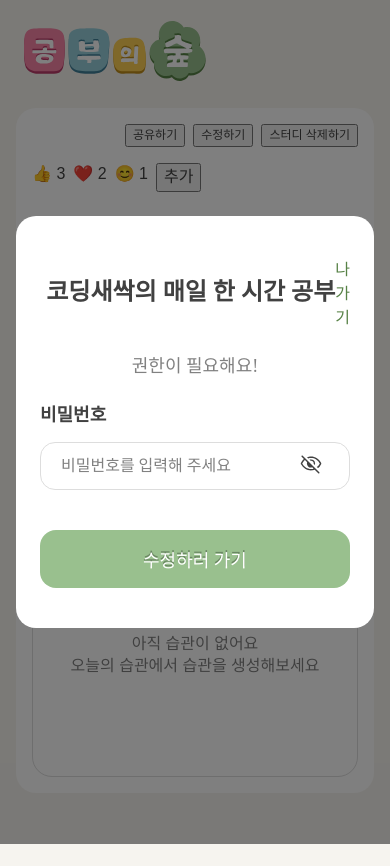
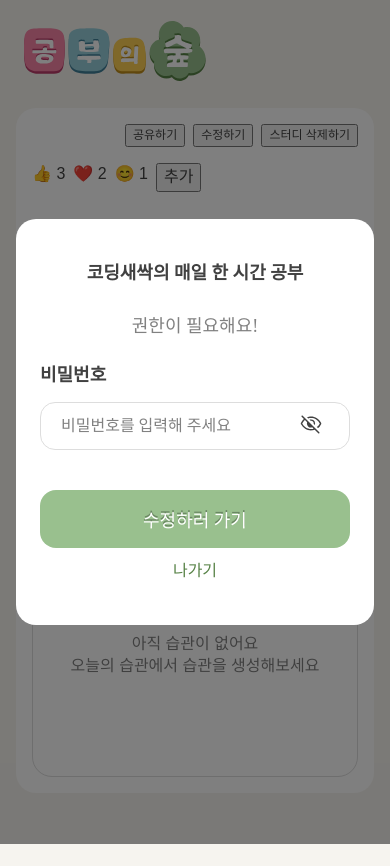
Before and after one commit to 15-sprint-fullstack/15-StudyForest-Boradori-FE, a React (Vite) app: page /studies/1 in a window 390 px wide. Both pictures are taken after a click on the button "수정하기". Shown: the top 866 px of the page. Built offline with nearby package versions, Linux system fonts and the light colour scheme; a web font is replaced by a local one.

Commit message:
feat: 비밀번호 공란 및 불일치 시 알림 표시

```diff
--- a/src/components/StudyDetailPage/StudyPasswordModal.jsx
+++ b/src/components/StudyDetailPage/StudyPasswordModal.jsx
@@ -4,30 +4,40 @@ import visibilityOff from '../../assets/btn_visibility_off_24px.svg';
 import visibilityOn from '../../assets/btn_visibility_on_24px.svg';
 import styles from '../../pages/StudyDetailPage/StudyPasswordModal.module.css'; // CSS가 실제 저장된 폴더에서 가져와요.
 import { Modal } from '../public/Modal.jsx';
-import { NormalButton } from '#publicComponents';
-
+import { NormalButton, AlertBox } from '#publicComponents';
 
 export function StudyPasswordModal({ isOpen, study, actionType, onClose }) {
   const [password, setPassword] = useState('');
   const [isPasswordVisible, setIsPasswordVisible] = useState(false);
+  const [alertMessage, setAlertMessage] = useState('');
 
   const navigate = useNavigate();
   const { studyId } = useParams();
   //비밀번호 인증성공 후 페이지 이동 임시테스트.
   function handleTestMove() {
     if (password.trim() === '') {
-      alert('비밀번호를 입력해 주세요');
+      setAlertMessage('🚨 비밀번호를 입력해 주세요');
       return;
     }
-    // 차후 비밀번호 검증함수 완성시 해당 비동기함수 활성화
+
+    const testPassword = '1234'; //비밀번호 test 추후 삭제예정
+    if (password !== testPassword) {
+      setAlertMessage('🚨 비밀번호가 일치하지 않습니다. 다시 입력해주세요.');
+      return;
+    }
+
+// API 연결 시 사용할 검증 코드임니다.
 // async function handlePasswordSubmit() {
-    //   const isValid = await verifyStudyPassword(studyId, password)
+//   const isValid = await verifyStudyPassword(studyId, password); // 서버에 비밀번호 검증을 요청
 
-    //   if(!isValid) {
-    //     alert('비밀번호가 일치하지 않습니다.');
-    //     return
+//   if (!isValid) {
+//     setAlertMessage('🚨 비밀번호가 일치하지 않습니다. 다시 입력해주세요.'); // 공용 AlertBox에 오류 문구를 표시
+//     return;
 //   }
+
+//   // 검증에 성공하면 여기에서 기존 페이지 이동 코드를 실행
 // }
+
     if (actionType === 'habit') {
       onClose();
       navigate(`/studies/${studyId}/habits`); //임시습관화면으로 이동. 추후 변경
@@ -55,33 +65,36 @@ export function StudyPasswordModal({ isOpen, study, actionType, onClose }) {
   return (
     <Modal isOpen={isOpen}>
       <div className={styles.modalContent}>
-
         <div className={styles.heading}>
           {' '}
-
           <h2 className={styles.title}>
             {' '}
-
             {study.nickname}의 {study.name}
           </h2>
-          <button type="button" className={styles.closeButton} onClick={onClose}>
+          <button
+            type="button"
+            className={styles.closeButton}
+            onClick={onClose}
+          >
             {' '}
-
             나가기
           </button>
         </div>
         <p className={styles.description}>권한이 필요해요!</p>{' '}
-
         <div className={styles.passwordField}>
-          <label className={styles.passwordLabel} htmlFor="study-password">비밀번호</label>
+          <label className={styles.passwordLabel} htmlFor="study-password">
+            비밀번호
+          </label>
           <div className={styles.inputRow}>
-
             <input
               id="study-password"
               className={styles.passwordInput}
               type={isPasswordVisible ? 'text' : 'password'}
               value={password}
-              onChange={(event) => setPassword(event.target.value)}
+              onChange={(event) => {
+                setPassword(event.target.value);
+                setAlertMessage('');
+              }}
               onKeyDown={(event) => {
                 if (event.key === 'Enter') {
                   event.preventDefault();
@@ -97,21 +110,37 @@ export function StudyPasswordModal({ isOpen, study, actionType, onClose }) {
             >
               <img
                 src={isPasswordVisible ? visibilityOn : visibilityOff}
-               alt={isPasswordVisible? '비밀번호 숨기기' : '비밀번호 보이기'}
+                alt={isPasswordVisible ? '비밀번호 숨기기' : '비밀번호 보이기'}
                 width={24}
                 height={24}
               />
-
             </button>
           </div>
         </div>
         {/* {handleTestMove}임시테스트  추후함수 변경필 */}
-        <div className={styles.submitArea}> {/* 입력창 아래 간격과 버튼 너비를 정해요. */}
-          <NormalButton isClick={handleTestMove}> {/* 기존 실행 함수를 공용 버튼에 연결해요. */}
+        <div className={styles.submitArea}>
+          {' '}
+          {/* 입력창 아래 간격과 버튼 너비를 정해요. */}
+          <NormalButton isClick={handleTestMove}>
+            {' '}
+            {/* 기존 실행 함수를 공용 버튼에 연결해요. */}
             {buttonText[actionType]} {/* 모달 목적에 맞는 문구를 표시해요. */}
           </NormalButton>
         </div>
+        {/* 모바일에서는 확인 버튼 아래에 나가기 표시 */}
+        <button
+          type="button"
+          className={styles.mobileCloseButton}
+          onClick={onClose}
+        >
+          나가기
+        </button>
       </div>
+      {alertMessage && (
+        <div className={styles.toastPosition}>
+          <AlertBox alertText={alertMessage} />
+        </div>
+      )}
     </Modal>
   );
 }
--- a/src/pages/StudyDetailPage/StudyPasswordModal.module.css
+++ b/src/pages/StudyDetailPage/StudyPasswordModal.module.css
@@ -63,7 +63,7 @@
 
 .inputRow:focus-within {
   outline: 2px solid #414141; /* 둥근 테두리 전체에 포커스를 표시 */
-  outline-offset: 0
+  outline-offset: 0;
 }
 
 .passwordInput {
@@ -95,7 +95,9 @@
 /* 모달창 CSS */
 .modalContent {
   width: 600px;
-  max-width: calc(100vw - 80px); /* 공용 여백 48px과 화면 양쪽 여백 32px을 확보 */
+  max-width: calc(
+    100vw - 80px
+  ); /* 공용 여백 48px과 화면 양쪽 여백 32px을 확보 */
 }
 
 .submitArea {
@@ -105,3 +107,89 @@
 .submitArea > button {
   width: 100%; /* 공용 버튼을 내부 너비 600px에 맞춤 */
 }
+
+/* 모달창 alert 부분 */
+.toastPosition {
+  position: fixed;
+  bottom: 40px;
+  left: 16px;
+  right: 16px;
+  z-index: 1;
+  display: flex;
+  justify-content: center;
+  font-size: 16px;
+  font-weight: 500;
+  line-height: 19px;
+  pointer-events: none;
+}
+
+/* 데스크톱과 태블릿에서는 아래쪽 나가기를 숨김 */
+.mobileCloseButton {
+  display: none;
+}
+
+/* 데스크톱: 화면 너비가 769px 이상일 때 적용 */
+@media (min-width: 769px) {
+  .toastPosition > div {
+    box-sizing: border-box;
+    width: 391px;
+    height: 47px;
+  }
+}
+
+/* 태블릿: 화면 너비가 601px 이상, 768px 이하일 때 적용 */
+@media (min-width: 601px) and (max-width: 768px) {
+  .toastPosition > div {
+    box-sizing: border-box;
+    width: 391px;
+    height: 47px;
+  }
+}
+
+/* 모바일: 화면 너비가 600px 이하일 때 적용 */
+@media (max-width: 600px) {
+  .toastPosition {
+    bottom: 24px;
+    font-size: 14px;
+    line-height: 20px;
+  }
+
+  .toastPosition > div {
+    box-sizing: border-box;
+    width: 100%;
+    max-width: 349px;
+    min-height: 45px;
+    padding: 12px 16px;
+    text-align: center;
+  }
+
+  /* 모바일에서는 위쪽 나가기를 숨김 */
+  .closeButton {
+    display: none;
+  }
+
+  /* 제목이 모바일 너비 전체를 사용 */
+  .heading {
+    grid-template-columns: 1fr;
+  }
+
+  .title {
+    grid-column: 1;
+    font-size: 18px;
+  }
+
+  /* 확인 버튼 아래에 모바일용 나가기를 표시해요. */
+  .mobileCloseButton {
+    display: block;
+    margin: 8px auto 0;
+    padding: 0;
+    border: none;
+    background: transparent;
+    color: #578246;
+    font-family: inherit;
+    font-size: 16px;
+    font-weight: 500;
+    line-height: 29px;
+    cursor: pointer;
+  }
+}
```
Lines whose indentation alone changed are shown as unchanged.
